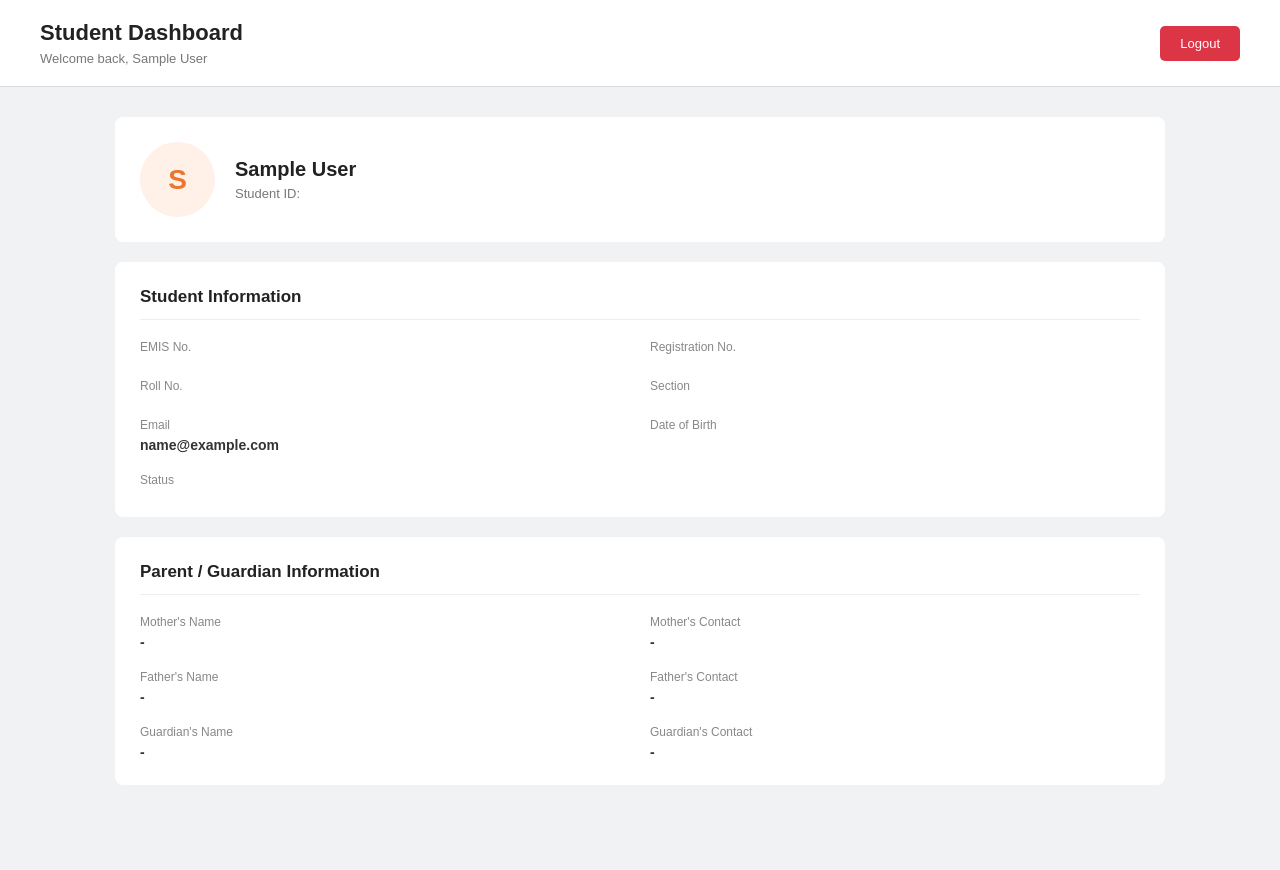
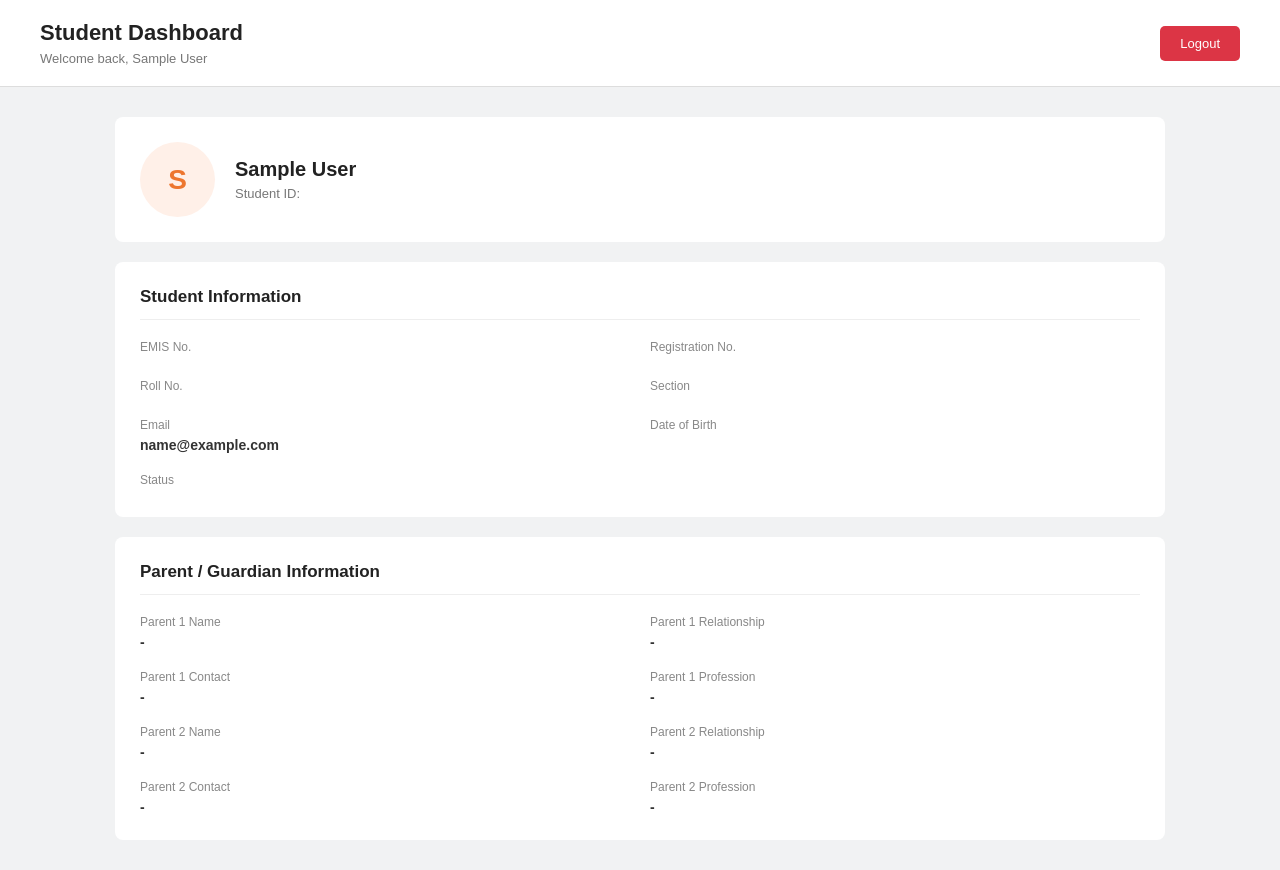
Before and after one commit to Gsathsarani/Student_management, a React (Create React App) app: page /dashboard in a window 1280 px wide. Before the commit the page ends 800 px from the top, so only its background shows below. Built offline with nearby package versions, Linux system fonts and the light colour scheme; sample sign-in values are in the browser's storage.

Commit message:
initial details updated

```diff
--- a/src/pages/Dashboard.js
+++ b/src/pages/Dashboard.js
@@ -188,66 +188,88 @@ function Dashboard() {
 
             <div>
               <span>
-                Mother's Name
+                Parent 1 Name
               </span>
 
               <strong>
-                {currentUser?.motherName || "-"}
+                {currentUser?.parent1Name || "-"}
               </strong>
             </div>
 
 
             <div>
               <span>
-                Mother's Contact
+                Parent 1 Relationship
               </span>
 
               <strong>
-                {currentUser?.motherContact || "-"}
+                {currentUser?.parent1Relationship || "-"}
               </strong>
             </div>
 
 
             <div>
               <span>
-                Father's Name
+                Parent 1 Contact
               </span>
 
               <strong>
-                {currentUser?.fatherName || "-"}
+                {currentUser?.parent1Contact || "-"}
               </strong>
             </div>
 
 
             <div>
               <span>
-                Father's Contact
+                Parent 1 Profession
               </span>
 
               <strong>
-                {currentUser?.fatherContact || "-"}
+                {currentUser?.parent1Profession || "-"}
               </strong>
             </div>
 
 
             <div>
               <span>
-                Guardian's Name
+                Parent 2 Name
               </span>
 
               <strong>
-                {currentUser?.guardianName || "-"}
+                {currentUser?.parent2Name || "-"}
               </strong>
             </div>
 
 
             <div>
               <span>
-                Guardian's Contact
+                Parent 2 Relationship
               </span>
 
               <strong>
-                {currentUser?.guardianContact || "-"}
+                {currentUser?.parent2Relationship || "-"}
+              </strong>
+            </div>
+
+
+            <div>
+              <span>
+                Parent 2 Contact
+              </span>
+
+              <strong>
+                {currentUser?.parent2Contact || "-"}
+              </strong>
+            </div>
+
+
+            <div>
+              <span>
+                Parent 2 Profession
+              </span>
+
+              <strong>
+                {currentUser?.parent2Profession || "-"}
               </strong>
             </div>
 
```
